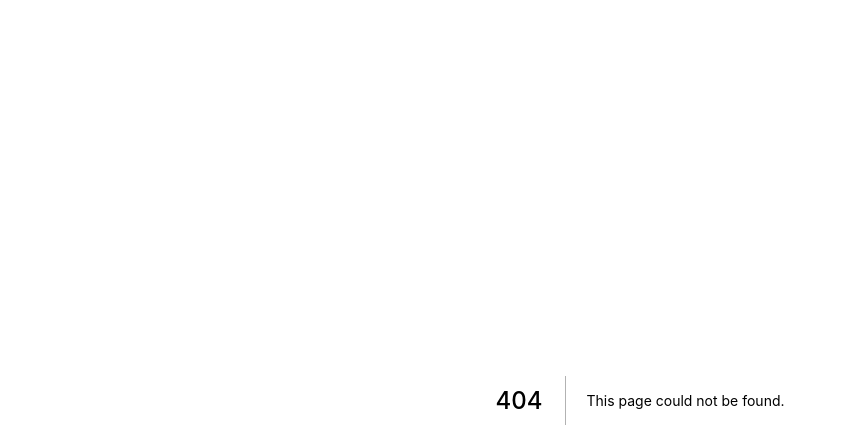
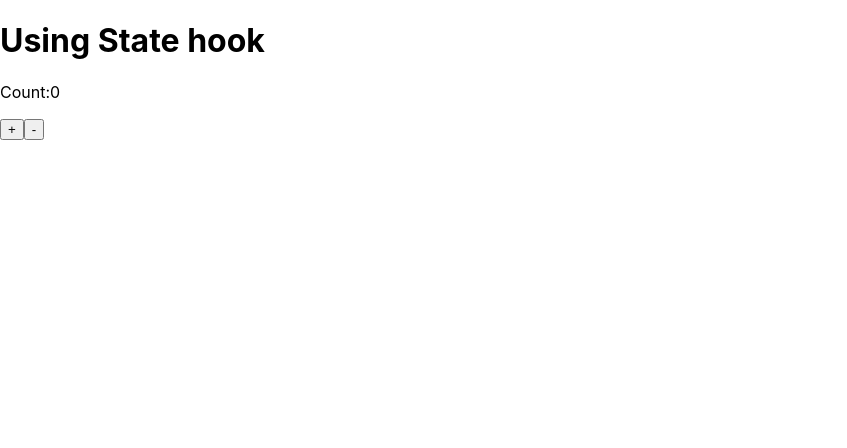
Before and after one commit to altafshaikh/nextjs-first-app-101, a Next.js app: page /counter in a window 1280 px wide. Before the commit this address had no page. Shown: the top 448 px of the page, without its empty margins (0-847 px from the left). Built offline with nearby package versions, Linux system fonts and the light colour scheme.

Commit message:
counter page implemented using useState Hook

```diff
--- /dev/null
+++ b/pages/counter.js
@@ -0,0 +1,21 @@
+import { useState } from "react";
+
+function counter() {
+  const [count, setCount] = useState(0);
+  const incrementCount = () => {
+    setCount(count + 1);
+  };
+  const decrementCount = () => {
+    setCount(count - 1);
+  };
+  return (
+    <>
+      <h1>Using State hook</h1>
+      <p>Count:{count}</p>
+      <button onClick={incrementCount}>+</button>
+      <button onClick={decrementCount}>-</button>
+    </>
+  );
+}
+
+export default counter;
```
